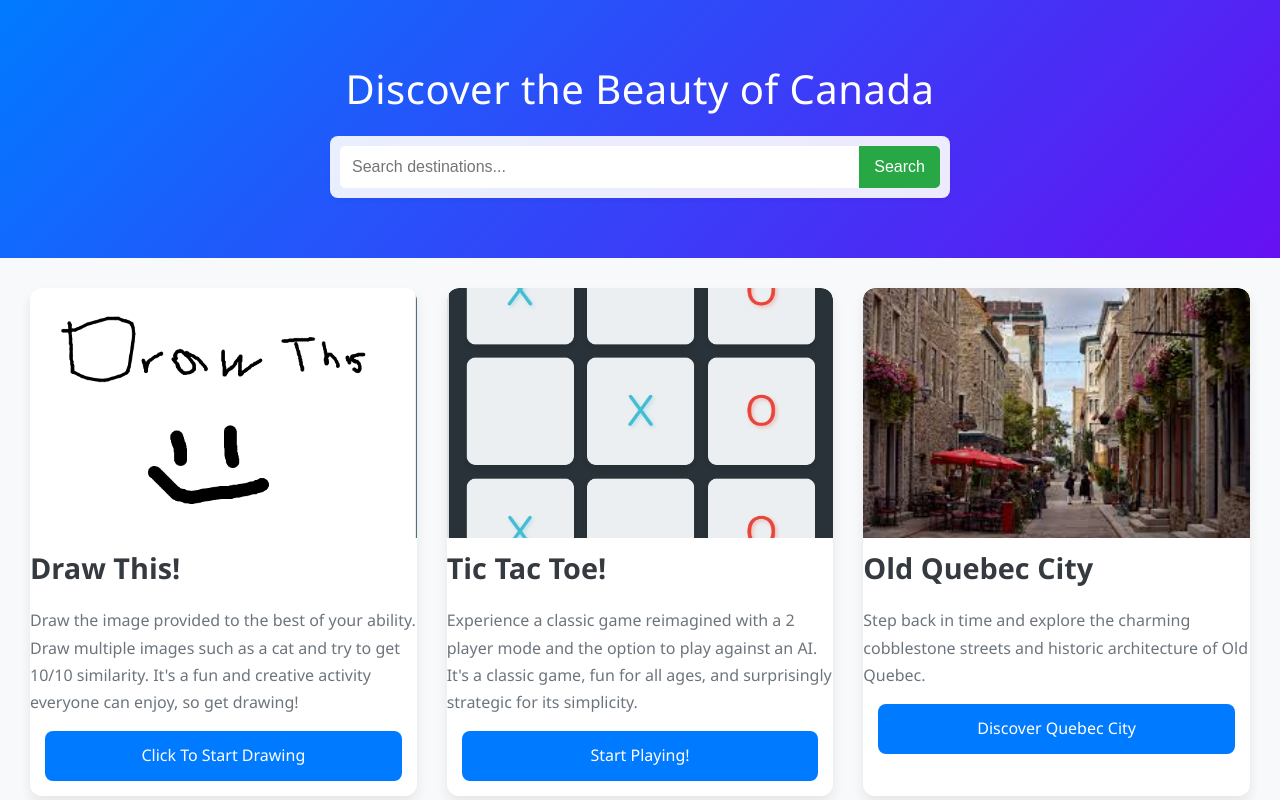
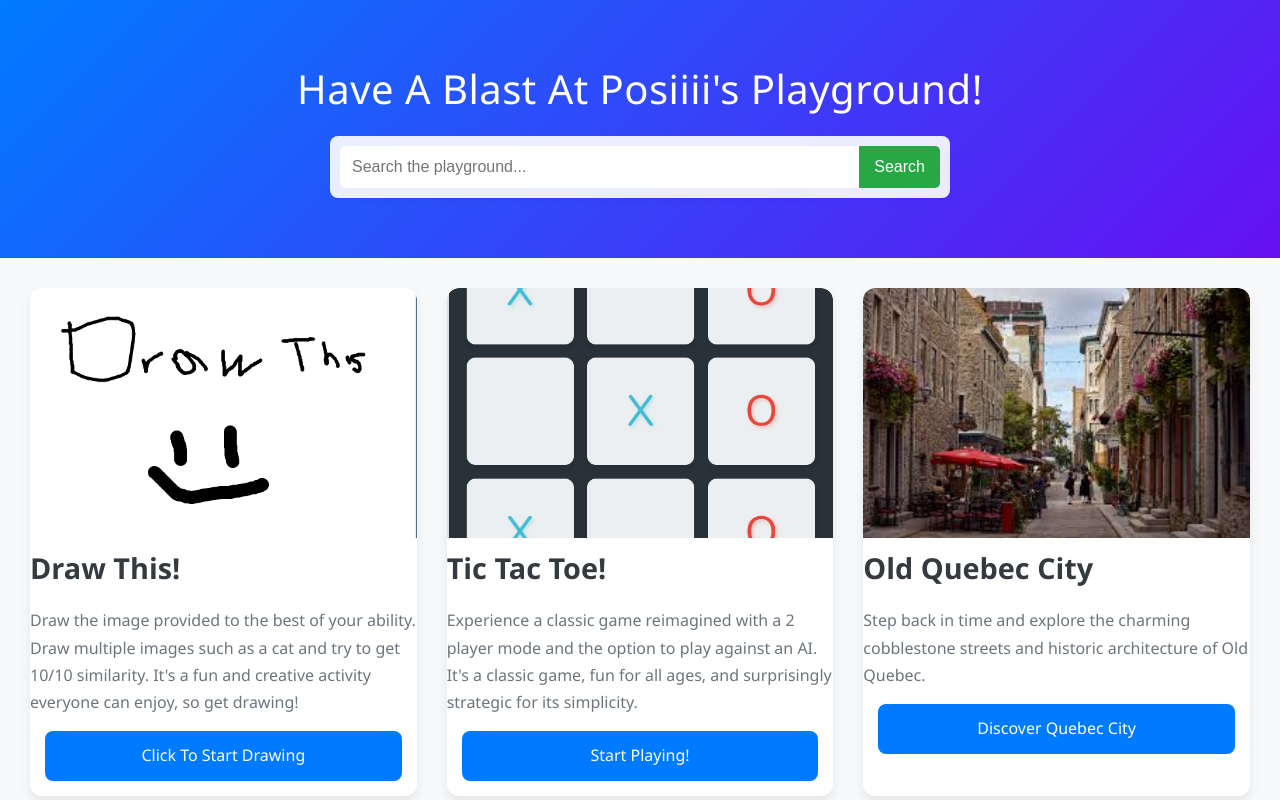
Before and after one commit to aplos-interactive/aplos-interactive.github.io, a plain HTML site: page index.html in a window 1280 px wide. Shown: the top 800 px of the page. Drawn offline with Linux system fonts and the light colour scheme.

Commit message:
Update index.html

```diff
--- a/index.html
+++ b/index.html
@@ -3,14 +3,14 @@
 <head>
     <meta charset="UTF-8">
     <meta name="viewport" content="width=device-width, initial-scale=1.0">
-    <title>Explore Canada</title>
+    <title>Posiiii's Playground</title>
     <link rel="stylesheet" href="style.css">
 </head>
 <body>
     <header>
-        <h1>Discover the Beauty of Canada</h1>
+        <h1>Have A Blast At Posiiii's Playground!</h1>
         <div class="search-bar">
-            <input type="text" id="searchInput" placeholder="Search destinations...">
+            <input type="text" id="searchInput" placeholder="Search the playground...">
             <button onclick="searchDestinations()">Search</button>
         </div>
     </header>
```
